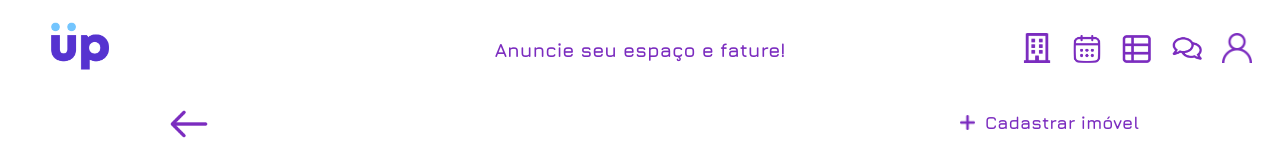
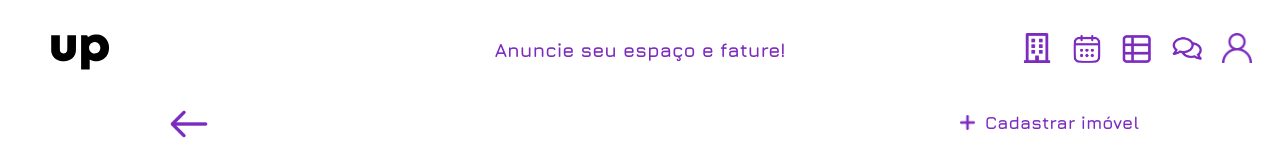
Before and after one commit to devmuniz/Property-rental-website, a React (Vite) app: page / in a window 1280 px wide. Shown: the top 160 px of the page. Built offline with nearby package versions, Linux system fonts and the light colour scheme.

Commit message:
Bug resolved

```diff
--- a/src/components/Header/Header.jsx
+++ b/src/components/Header/Header.jsx
@@ -6,7 +6,7 @@ function Header() {
     <header>
       <div id="header">
         <a href="/">
-          <img src="./src/assets/img/logo.png" className="logo" alt="Logo" />
+          <img src="./src/assets/img/logo.svg" className="logo" alt="Logo" />
         </a>
         <h2 className="titleHeader">Anuncie seu espaço e fature!</h2>
 
```
Also changed, not shown: src/assets/img/logo.svg (added).
